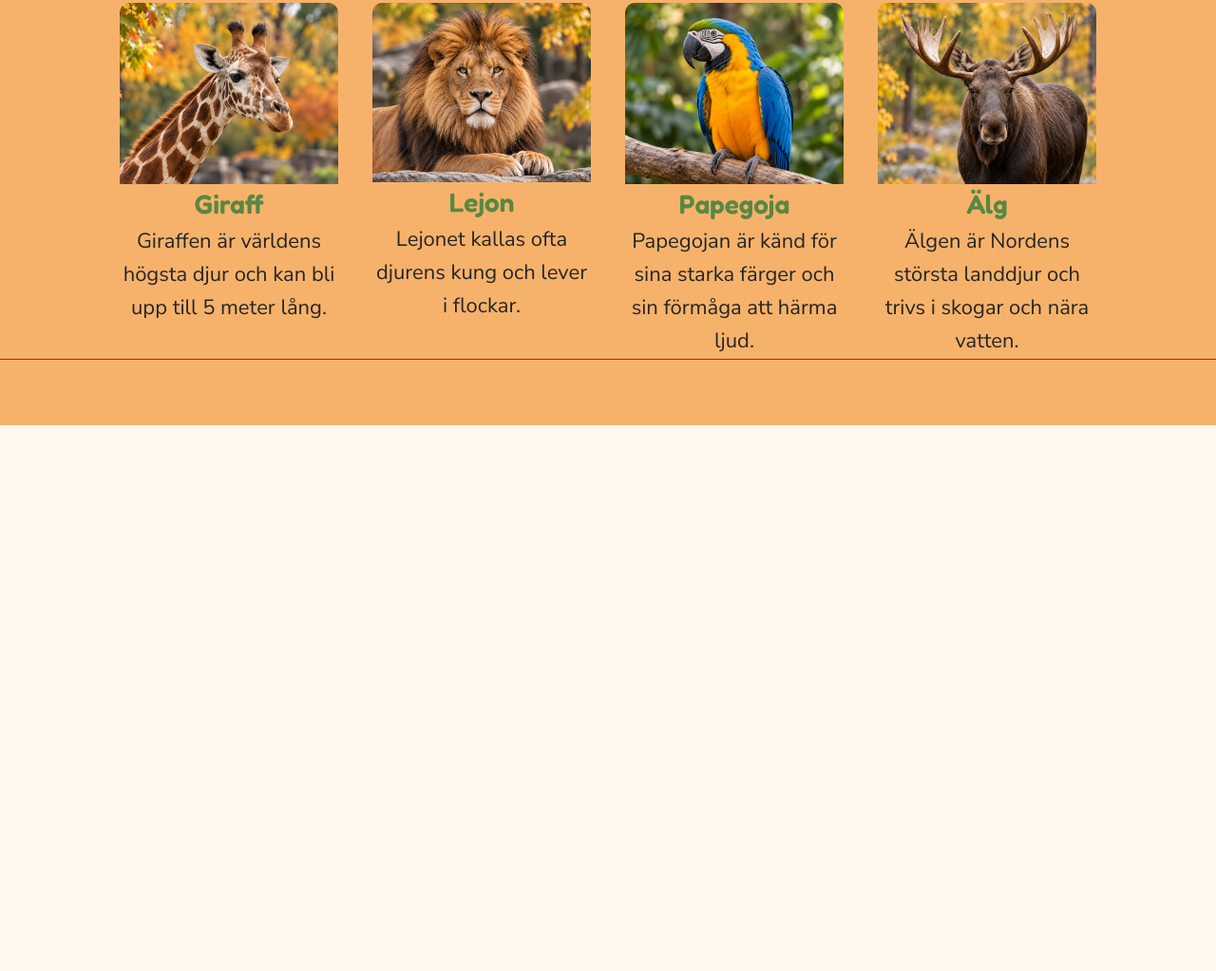
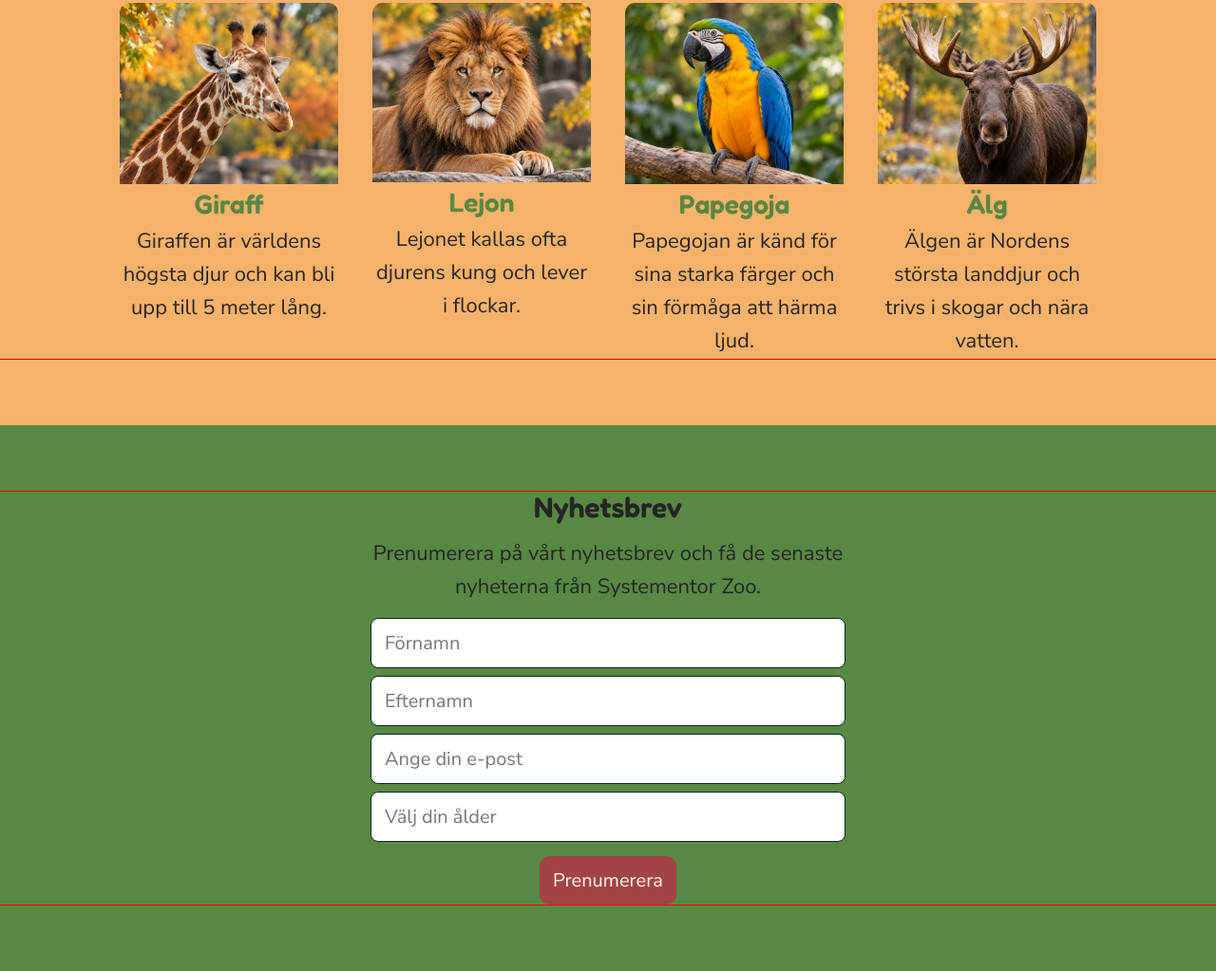
Before and after one commit to annabyte95/systementor-zoo, a plain HTML site: page index.html in a window 1280 px wide. Shown: the part 1663-2686 px from the top of the page at 95% size. Before the commit the page ends 2111 px from the top, so only its background shows below. Drawn offline with nearby package versions, Linux system fonts and the light colour scheme.

Commit message:
section newsletter done

```diff
--- a/index.html
+++ b/index.html
@@ -38,6 +38,9 @@
               <a class="header-nav-link" href="#todo">Att göra</a>
             </li>
             <li class="header-item">
+              <a class="header-nav-link" href="#newsletter">Nyhetsbrev</a>
+            </li>
+            <li class="header-item">
               <a class="header-nav-link" href="#visit">Hitta hit</a>
             </li>
           </ul>
@@ -63,7 +66,7 @@
             </svg>
             <p class="hero-text">Öppet varje dag 10:00 - 17:00</p>
           </div>
-          <a class="hero-link" href="#visit">Boka biljett</a>
+          <a class="hero-link" href="#newsletter">Prenumerera</a>
         </div>
       </section>
 
@@ -105,7 +108,14 @@
           <h2 class="todo-title">Att göra</h2>
           <ul class="todo-list">
             <li>
-              <h3 class="todo-subtitle">Höstkul för barnen</h3>
+              <div class="todo-subtitle-wrapper">
+                <h3 class="todo-subtitle">
+                  <svg class="todo-svg" width="28" height="28">
+                    <use href="icons.svg#icon-leaf"></use>
+                  </svg>
+                  Höstkul för barnen
+                </h3>
+              </div>
               <p class="todo-text">
                 Lek bland höstlöven och upptäck vår stora lekplats. Här finns
                 plats för både lek och äventyr för barn i olika åldrar. Under
@@ -114,7 +124,14 @@
             </li>
 
             <li>
-              <h3 class="todo-subtitle">Restauranger & fika</h3>
+              <div class="todo-subtitle-wrapper">
+                <h3 class="todo-subtitle">
+                  <svg class="todo-svg" width="28" height="28">
+                    <use href="icons.svg#icon-mug"></use>
+                  </svg>
+                  Restauranger & fika
+                </h3>
+              </div>
               <p class="todo-text">
                 Ta en paus från alla äventyr och njut av god mat och fika. I
                 parken finns flera mysiga platser där du kan äta lunch, ta en
@@ -123,7 +140,14 @@
             </li>
 
             <li>
-              <h3 class="todo-subtitle">Alla våra fantastiska djur</h3>
+              <div class="todo-subtitle-wrapper">
+                <h3 class="todo-subtitle">
+                  <svg class="todo-svg" width="28" height="28">
+                    <use href="icons.svg#icon-paw"></use>
+                  </svg>
+                  Alla våra fantastiska djur
+                </h3>
+              </div>
               <p class="todo-text">
                 Upptäck våra fantastiska djur och lär dig mer om deras liv.
                 Under ditt besök kan du möta giraffer och många andra spännande
@@ -226,6 +250,61 @@
           </div>
         </div>
       </section>
+
+      <section class="newsletter" id="newsletter">
+        <div class="container">
+          <h2 class="newsletter-title">Nyhetsbrev</h2>
+
+          <p class="newsletter-text">
+            Prenumerera på vårt nyhetsbrev och få de senaste nyheterna från
+            Systementor Zoo.
+          </p>
+          <form action="https://postman-echo.com/post" method="post">
+            <div class="form-wrapper">
+              <label for="first-name" class="visually-hidden">Förnamn</label>
+              <input
+                class="form-input"
+                type="text"
+                name="first-name"
+                id="first-name"
+                placeholder="Förnamn"
+                required
+              />
+
+              <label for="last-name" class="visually-hidden">Efternamn</label>
+              <input
+                class="form-input"
+                type="text"
+                name="last-name"
+                id="last-name"
+                placeholder="Efternamn"
+                required
+              />
+
+              <label for="email" class="visually-hidden">E-post</label>
+              <input
+                class="form-input"
+                type="email"
+                name="email"
+                id="email"
+                placeholder="Ange din e-post"
+                required
+              />
+
+              <label for="age" class="visually-hidden">Ålder</label>
+              <input
+                class="form-input"
+                type="number"
+                id="age"
+                name="age"
+                placeholder="Välj din ålder"
+                required
+              />
+            </div>
+            <button class="form-button" type="submit">Prenumerera</button>
+          </form>
+        </div>
+      </section>
     </main>
     <footer></footer>
   </body>
--- a/styles.css
+++ b/styles.css
@@ -223,7 +223,7 @@ button {
   padding: 8px 16px;
 
   transition:
-    background 300ms ease-in-out,
+    background-color 300ms ease-in-out,
     color 300ms ease-in-out;
 }
 
@@ -423,6 +423,17 @@ button {
   flex-direction: column;
   gap: 12px;
 }
+
+.todo-subtitle-wrapper {
+  display: flex;
+  align-items: center;
+  gap: 8px;
+}
+
+.todo-svg {
+  fill: #588843;
+}
+
 .todo-subtitle {
   font-weight: 600;
   font-size: 22px;
@@ -452,9 +463,7 @@ button {
     gap: 20px;
   }
   .todo-subtitle {
-    font-weight: 600;
     font-size: 24px;
-    color: #588843;
 
     margin-bottom: 20px;
   }
@@ -588,3 +597,113 @@ button {
   }
 }
 /* #endregion */
+
+/* #region Newsletter */
+.newsletter {
+  padding: 50px 0;
+
+  background-color: #588843;
+}
+
+.newsletter-title {
+  font-weight: 600;
+  font-size: 24px;
+  line-height: 1.1;
+
+  text-align: center;
+
+  margin-bottom: 15px;
+}
+.newsletter-text {
+  font-size: 18px;
+  text-align: center;
+
+  max-width: 500px;
+  margin: 0 auto 15px;
+}
+.form-wrapper {
+  display: flex;
+  flex-direction: column;
+  gap: 8px;
+
+  max-width: 500px;
+  margin: 0 auto 15px;
+}
+
+.form-input {
+  font-size: 16px;
+  border: 1px solid #0d2423;
+  border-radius: 8px;
+
+  padding: 10px;
+}
+
+.form-button {
+  font-size: 16px;
+  background-color: #a24444;
+  color: #fff9ef;
+  border: none;
+  border-radius: 10px;
+  padding: 10px;
+  max-width: 150px;
+
+  display: block;
+  margin: 0 auto;
+
+  transition:
+    background-color 300ms ease-in-out,
+    color 300ms ease-in-out;
+}
+
+.form-button:hover,
+.form-button:focus {
+  background-color: #f1c232;
+  color: #0d2423;
+}
+
+@media only screen and (min-width: 768px) {
+  .newsletter {
+    padding: 60px 0;
+  }
+
+  .newsletter-title {
+    font-size: 26px;
+  }
+
+  .newsletter-text {
+    font-size: 20px;
+  }
+
+  .form-input {
+    font-size: 18px;
+    padding: 12px;
+  }
+
+  .form-button {
+    font-size: 18px;
+    padding: 12px;
+  }
+}
+
+@media only screen and (min-width: 1024px) {
+  .newsletter {
+    padding: 70px 0;
+  }
+
+  .newsletter-title {
+    font-size: 30px;
+  }
+
+  .newsletter-text {
+    font-size: 22px;
+  }
+  .form-input {
+    font-size: 20px;
+    padding: 14px;
+  }
+  .form-button {
+    font-size: 20px;
+    padding: 14px;
+  }
+}
+/* #endregion */
```
Also changed, not shown: icons.svg.
